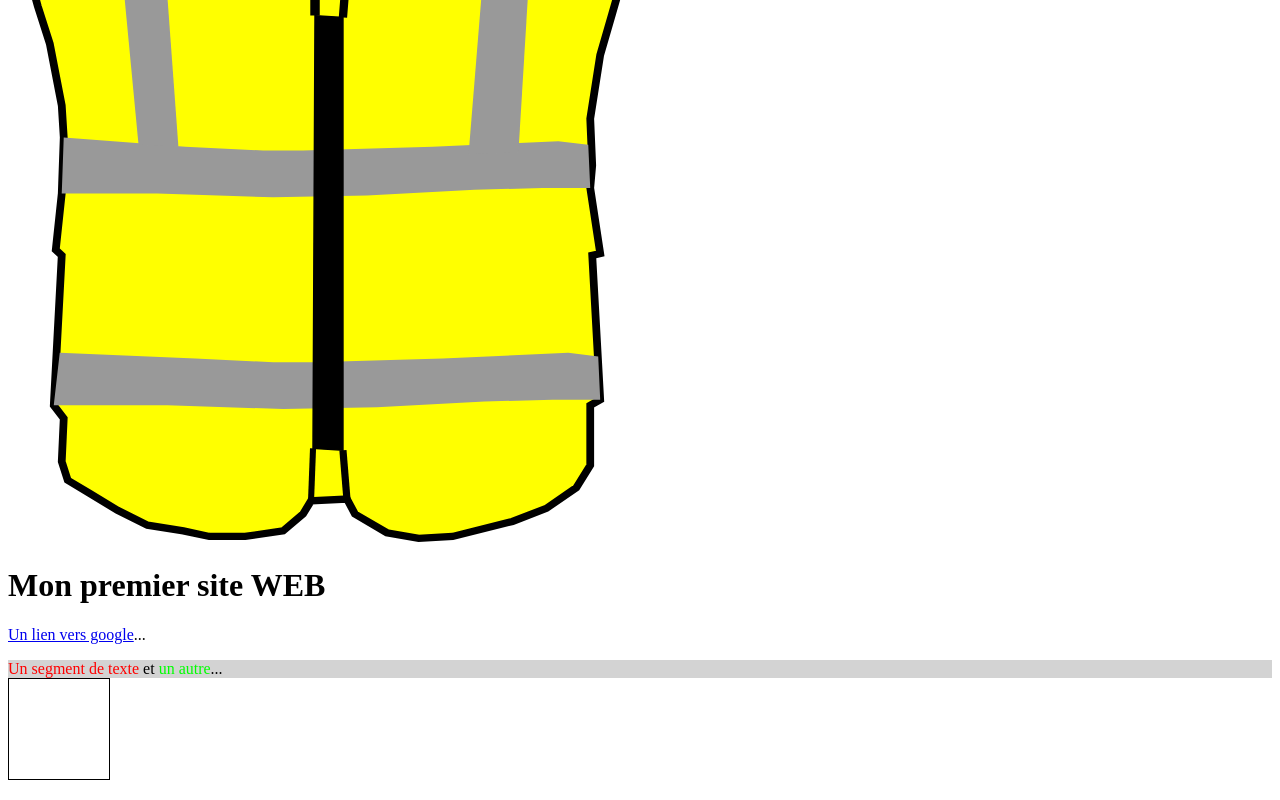
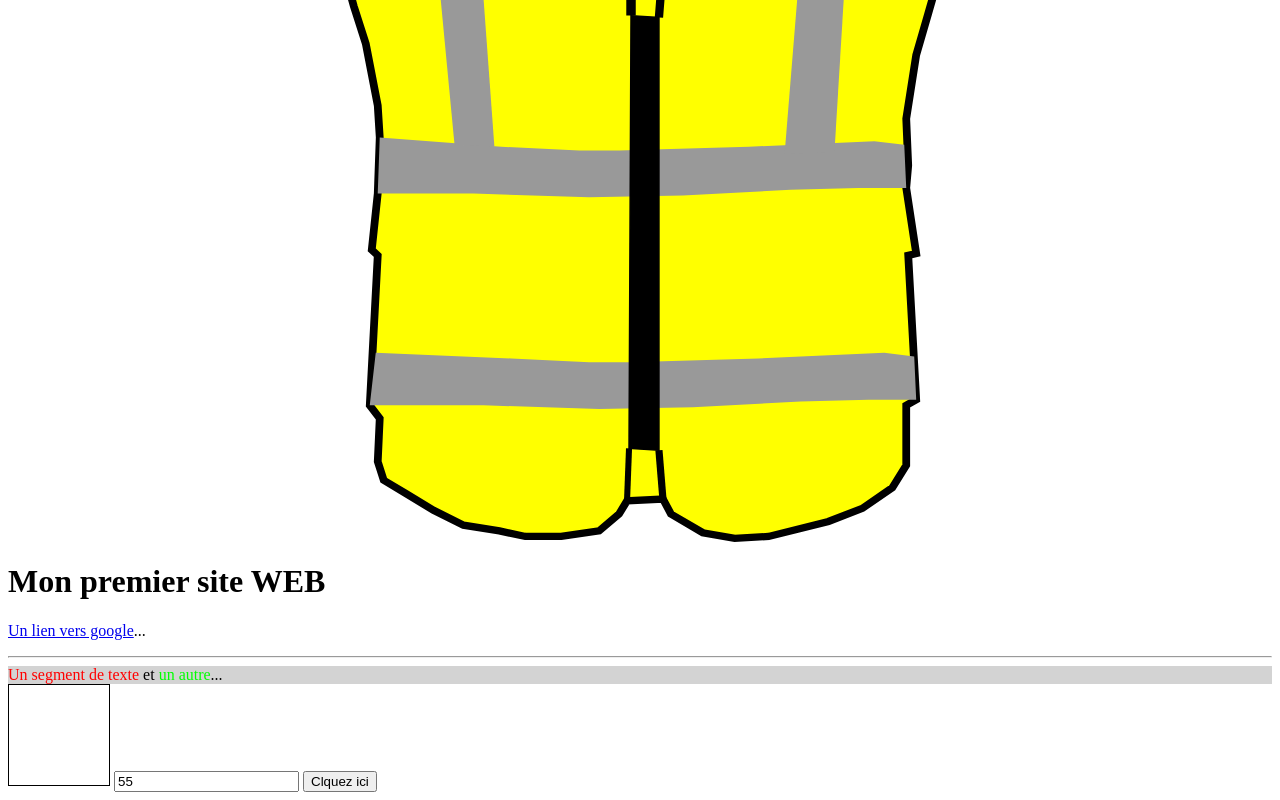
Before and after one commit to j-m-li/htmlcssjavascript, a plain HTML site: page html/exemple_002.html in a window 1280 px wide. Shown: the part 326-1126 px from the top of the page. Drawn offline with Linux system fonts and the light colour scheme; files that its build step writes are made by us from their sources; files whose address does not match are found by name.

Commit message:
Update exemple_002.html

```diff
--- a/html/exemple_002.html
+++ b/html/exemple_002.html
@@ -9,7 +9,7 @@
 .vert {color: #00FF00;}
 .rouge {color: red;}
 .fond-gris {background-color: lightgray;}
-.centrer {display:inline-block; margin-left: auto; margin-right: auto;}
+.centrer {display:block; margin-left: auto; margin-right: auto;}
 #cadre {border:1px solid #000000;}
 </style>
 </head>
@@ -19,12 +19,20 @@
 <p>
 <a href="https://google.ch">Un lien vers google</a>...
 </p>
+<hr>
 <div class="fond-gris">
-<span class="rouge">Un segment de texte</span> et <span class="vert">un autre</span>...
+<span class="rouge">Un segment de texte</span> et <span id="elem1" class="vert">un autre</span>...
 </div>
 <canvas width="100" height="100" id="cadre"></canvas>
+<input type="text" id="inBleu" value="55">
+<button onclick="changerCouleur()">Clquez ici</button>
 </body>
 <script>
+function changerCouleur() {
+  let elem = document.getElementById("elem1");
+  let bleu = document.getElementById("inBleu");
+  elem.style.color = "rgb(" + (Math.random() * 100) + "," + (Math.random() * 100) + "," + bleu.value + "")";
+}
 </script>
 <script src="script.js"></script>
 </html>
```
